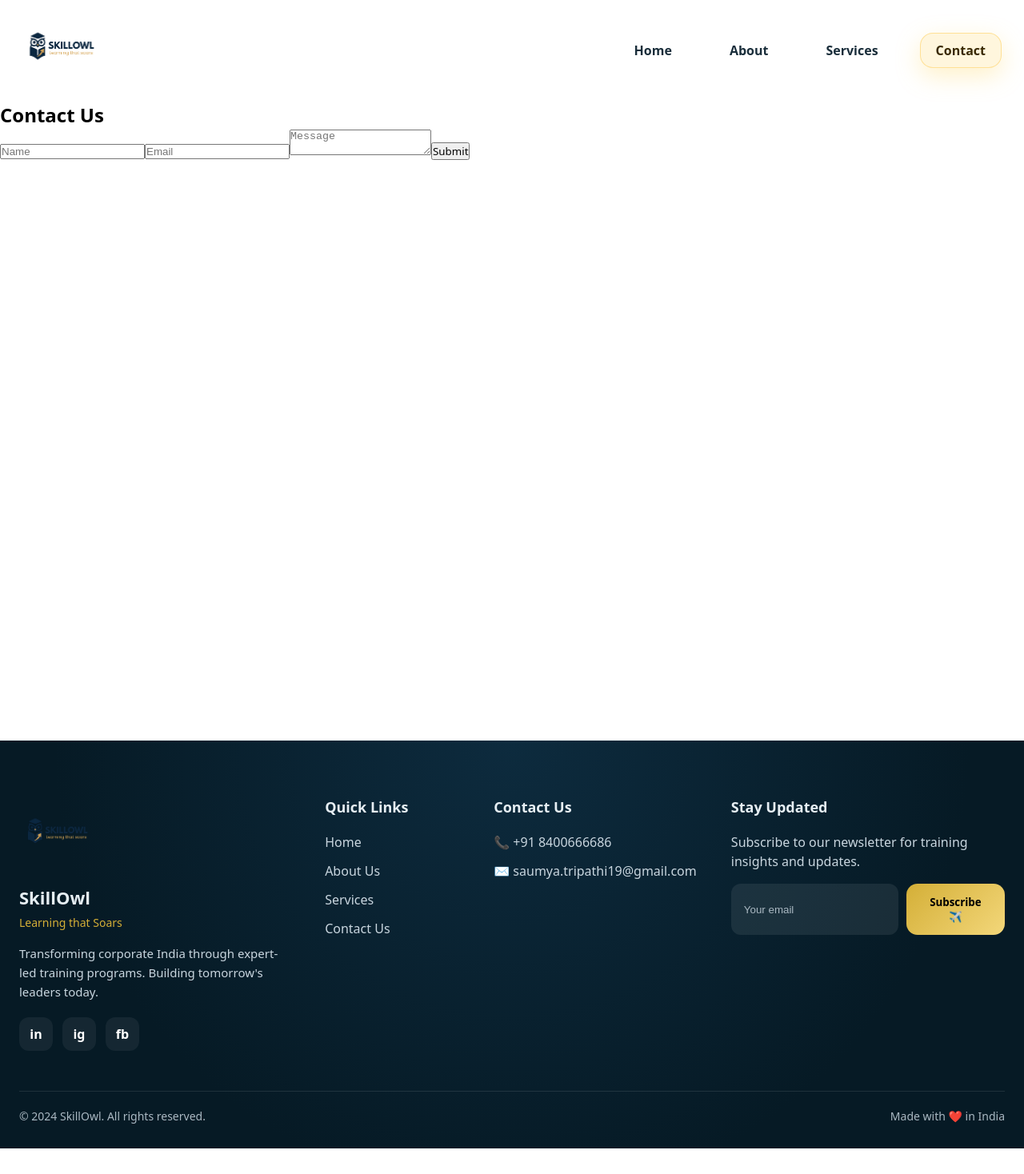
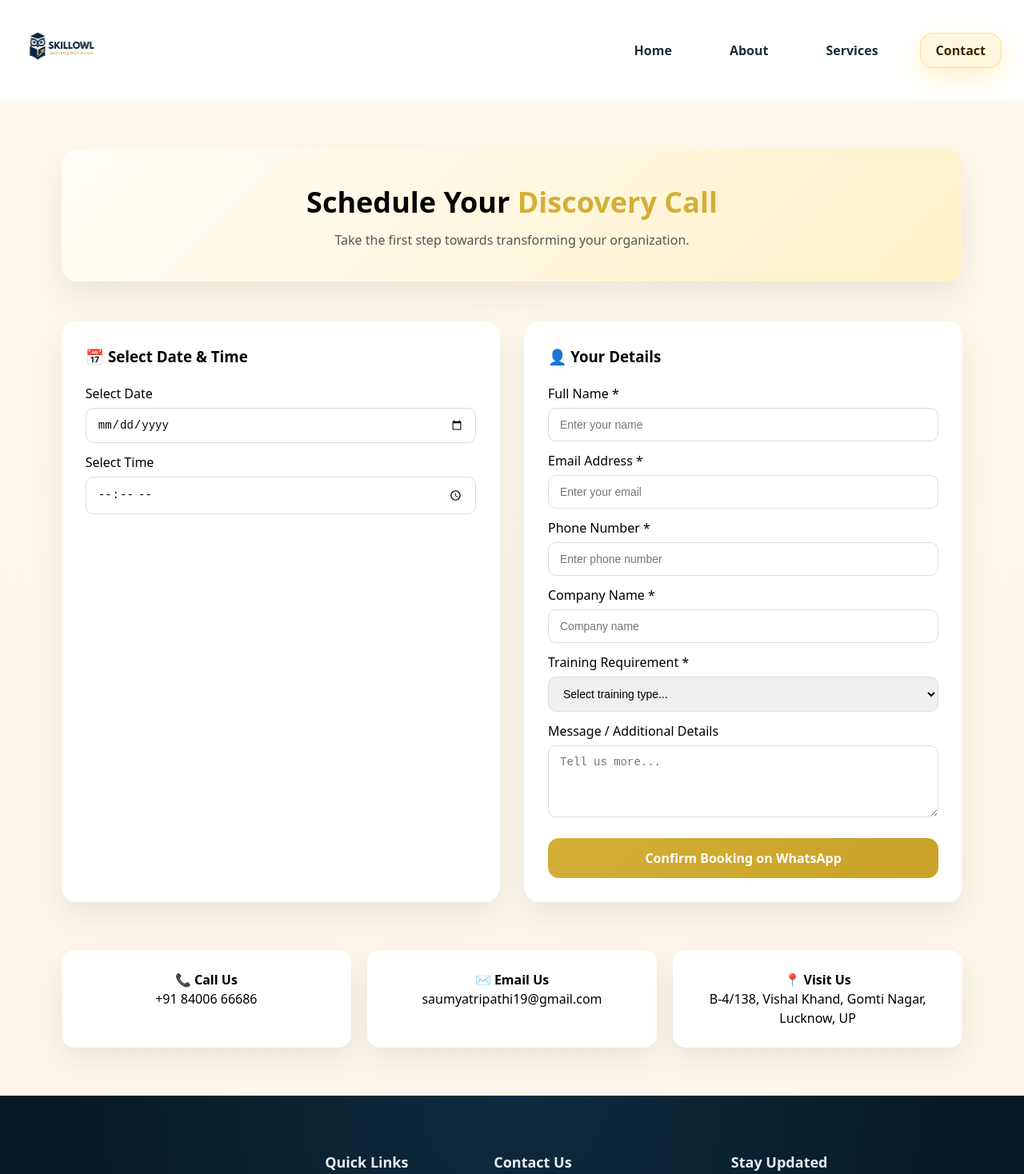
Before and after one commit to Manish01137/skillProjectsReact.js, a React (Vite) app: page /contact in a window 1280 px wide. Shown: the top 1468 px of the page at 80% size. Before the commit the page ends 1436 px from the top, so only its background shows below. Built offline with nearby package versions, Linux system fonts and the light colour scheme.

Commit message:
hogya hai

```diff
--- a/src/App.jsx
+++ b/src/App.jsx
@@ -13,16 +13,15 @@ function App() {
   const location = useLocation()
 
   useEffect(() => {
-    // If URL has hash (#section), scroll to that section
+    const handleScroll = () => {
+      // If URL contains hash (#section)
       if (location.hash) {
-      const section = document.querySelector(location.hash)
-      if (section) {
-        setTimeout(() => {
-          section.scrollIntoView({
+        const target = document.querySelector(location.hash)
+        if (target) {
+          target.scrollIntoView({
             behavior: "smooth",
             block: "start",
           })
-        }, 100)
         }
       } else {
         // Default scroll to top on route change
@@ -31,7 +30,13 @@ function App() {
           behavior: "smooth",
         })
       }
-  }, [location])
+    }
+
+    // Delay ensures DOM is fully rendered
+    const timeout = setTimeout(handleScroll, 120)
+
+    return () => clearTimeout(timeout)
+  }, [location.pathname, location.hash])
 
   return (
     <>
--- /dev/null
+++ b/src/pages/Contact.css
@@ -0,0 +1,120 @@
+.contact-page {
+    padding: 60px 6%;
+    background: linear-gradient(to bottom, #fff8ec, #fdf6ea);
+  }
+
+  /* HEADER */
+  .contact-header {
+    text-align: center;
+    background: linear-gradient(135deg, #fffdf7, #fff1c7);
+    padding: 40px 20px;
+    border-radius: 20px;
+    margin-bottom: 50px;
+    box-shadow: 0 20px 40px rgba(0, 0, 0, 0.08);
+  }
+
+  .contact-header h1 {
+    font-size: 36px;
+    font-weight: 700;
+  }
+
+  .contact-header span {
+    color: #d4af37;
+  }
+
+  .contact-header p {
+    margin-top: 8px;
+    color: #555;
+  }
+
+  /* FORM */
+  .contact-container {
+    display: grid;
+    grid-template-columns: 1fr 1fr;
+    gap: 30px;
+    margin-bottom: 60px;
+  }
+
+  .contact-card {
+    background: #fff;
+    padding: 30px;
+    border-radius: 18px;
+    box-shadow: 0 18px 40px rgba(0, 0, 0, 0.08);
+  }
+
+  .contact-card h3 {
+    margin-bottom: 20px;
+  }
+
+  .contact-card label {
+    display: block;
+    margin: 12px 0 6px;
+    font-weight: 500;
+  }
+
+  .contact-card input,
+  .contact-card select,
+  .contact-card textarea {
+    width: 100%;
+    padding: 12px 14px;
+    border-radius: 10px;
+    border: 1px solid #ddd;
+    font-size: 14px;
+  }
+
+  .contact-card input:focus,
+  .contact-card select:focus,
+  .contact-card textarea:focus {
+    border-color: #d4af37;
+    outline: none;
+  }
+
+  /* BUTTON */
+  .contact-btn {
+    margin-top: 20px;
+    width: 100%;
+    padding: 14px;
+    background: linear-gradient(135deg, #d4af37, #c9a227);
+    border: none;
+    border-radius: 14px;
+    font-size: 16px;
+    font-weight: 600;
+    color: #fff;
+    cursor: pointer;
+    transition: all 0.3s ease;
+  }
+
+  .contact-btn:hover {
+    transform: translateY(-2px);
+    box-shadow: 0 12px 30px rgba(212, 175, 55, 0.4);
+  }
+
+  /* INFO */
+  .contact-info {
+    display: grid;
+    grid-template-columns: repeat(3, 1fr);
+    gap: 20px;
+  }
+
+  .info-box {
+    background: #fff;
+    padding: 25px;
+    text-align: center;
+    border-radius: 16px;
+    box-shadow: 0 15px 35px rgba(0, 0, 0, 0.08);
+  }
+
+  /* MOBILE */
+  @media (max-width: 900px) {
+    .contact-container {
+      grid-template-columns: 1fr;
+    }
+
+    .contact-info {
+      grid-template-columns: 1fr;
+    }
+
+    .contact-header h1 {
+      font-size: 28px;
+    }
+  }
--- a/src/pages/Contact.jsx
+++ b/src/pages/Contact.jsx
@@ -1,15 +1,154 @@
+import { useState } from "react"
+import "./Contact.css"
+
 const Contact = () => {
-    return (
-      <section className="page">
-        <h1>Contact Us</h1>
-        <form className="contact-form">
-          <input type="text" placeholder="Name" />
-          <input type="email" placeholder="Email" />
-          <textarea placeholder="Message"></textarea>
-          <button>Submit</button>
-        </form>
-      </section>
-    )
+  const [formData, setFormData] = useState({
+    date: "",
+    time: "",
+    name: "",
+    email: "",
+    phone: "",
+    company: "",
+    training: "",
+    message: "",
+  })
+
+  const handleChange = (e) => {
+    setFormData({ ...formData, [e.target.name]: e.target.value })
   }
 
-  export default Contact
+  const handleSubmit = (e) => {
+    e.preventDefault()
+
+    const whatsappNumber = "918400666686"
+
+    const whatsappMessage = `
+📞 *New Discovery Call Booking*
+
+📅 Date: ${formData.date}
+⏰ Time: ${formData.time}
+
+👤 Name: ${formData.name}
+📧 Email: ${formData.email}
+📱 Phone: ${formData.phone}
+🏢 Company: ${formData.company}
+🎓 Training: ${formData.training}
+
+📝 Message:
+${formData.message || "N/A"}
+    `
+
+    const whatsappURL = `https://wa.me/${whatsappNumber}?text=${encodeURIComponent(
+      whatsappMessage
+    )}`
+
+    window.open(whatsappURL, "_blank")
+  }
+
+  return (
+    <section className="contact-page">
+      {/* HEADER */}
+      <div className="contact-header">
+        <h1>
+          Schedule Your <span>Discovery Call</span>
+        </h1>
+        <p>Take the first step towards transforming your organization.</p>
+      </div>
+
+      <form className="contact-container" onSubmit={handleSubmit}>
+        {/* LEFT */}
+        <div className="contact-card">
+          <h3>📅 Select Date & Time</h3>
+
+          <label>Select Date</label>
+          <input type="date" name="date" required onChange={handleChange} />
+
+          <label>Select Time</label>
+          <input type="time" name="time" required onChange={handleChange} />
+        </div>
+
+        {/* RIGHT */}
+        <div className="contact-card">
+          <h3>👤 Your Details</h3>
+
+          <label>Full Name *</label>
+          <input
+            type="text"
+            name="name"
+            placeholder="Enter your name"
+            required
+            onChange={handleChange}
+          />
+
+          <label>Email Address *</label>
+          <input
+            type="email"
+            name="email"
+            placeholder="Enter your email"
+            required
+            onChange={handleChange}
+          />
+
+          <label>Phone Number *</label>
+          <input
+            type="tel"
+            name="phone"
+            placeholder="Enter phone number"
+            required
+            onChange={handleChange}
+          />
+
+          <label>Company Name *</label>
+          <input
+            type="text"
+            name="company"
+            placeholder="Company name"
+            required
+            onChange={handleChange}
+          />
+
+          <label>Training Requirement *</label>
+          <select name="training" required onChange={handleChange}>
+            <option value="">Select training type...</option>
+            <option>Corporate Training</option>
+            <option>Leadership Program</option>
+            <option>Technical Upskilling</option>
+            <option>Custom Training</option>
+          </select>
+
+          <label>Message / Additional Details</label>
+          <textarea
+            name="message"
+            placeholder="Tell us more..."
+            rows="4"
+            onChange={handleChange}
+          />
+
+          <button className="contact-btn" type="submit">
+            Confirm Booking on WhatsApp
+          </button>
+        </div>
+      </form>
+
+      {/* CONTACT INFO */}
+      <div className="contact-info">
+        <div className="info-box">
+          📞 <strong>Call Us</strong>
+          <p>+91 84006 66686</p>
+        </div>
+
+        <div className="info-box">
+          ✉️ <strong>Email Us</strong>
+          <p>saumyatripathi19@gmail.com</p>
+        </div>
+
+        <div className="info-box">
+          📍 <strong>Visit Us</strong>
+          <p>B-4/138, Vishal Khand, Gomti Nagar, Lucknow, UP</p>
+        </div>
+      </div>
+    </section>
+  )
+}
+
+export default Contact
```
Lines whose indentation alone changed are shown as unchanged.
